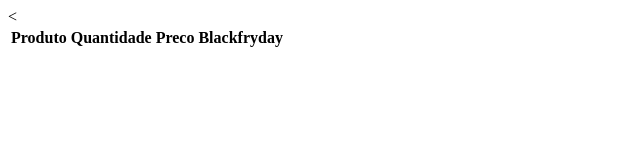
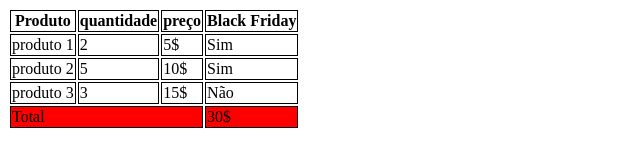
Before and after one commit to Ricardosza0483/aula-tabela, a plain HTML site: page index.html in a window 1280 px wide. Shown: the whole page, without its empty margins (0-640 px from the left). Drawn offline with Linux system fonts and the light colour scheme.

Commit message:
adicionado o arquivo index.html

```diff
--- a/index.html
+++ b/index.html
@@ -3,39 +3,53 @@
 <head>
     <meta charset="UTF-8">
     <meta name="viewport" content="width=device-width, initial-scale=1.0">
-    <title>Tabela</title>
+    <title>Document</title>
+     <style>
+    th, td  {
+        border:1px
+        solid black ;
+    }
+      tfoot{
+        background-color: red;
+      }
+     </style>
 </head>
 <body>
     <table>
-
       <thead>
         <tr>
           <th>Produto</th>
-              <th>Quantidade</th>
-              <th>Preco</th>
-              <th>Blackfryday</th>
-
+          <th>quantidade</th>
+          <th>preço</th>
+          <th>Black Friday</th>
         </tr>
-
-
      </thead>
-
         <tbody>
-         <
-
+          <tr>
+            <td colspan="1">produto 1</td>
+            <td>2</td>
+            <td>5$</td>
+            <td>Sim</td>
+          </tr>
+          <tr>
+            <td rowspan="1 ">produto 2</td>
+            <td>5</td>
+            <td>10$</td>
+            <td>Sim</td>
+          </tr>
+          <tr>
+            <td>produto 3</td>
+            <td>3</td>
+            <td>15$</td>
+            <td>Não</td>
+          </tr>
         </tbody>
-
-
-
-
-
-
+          <tfoot>
+            <tr>
+              <td colspan="3">Total</td>
+              <td>30$</td>
+            </tr>
+          </tfoot>
         </table>
-
-
-
-
-
-
 </body>
 </html>
```
Lines whose indentation alone changed are shown as unchanged.
